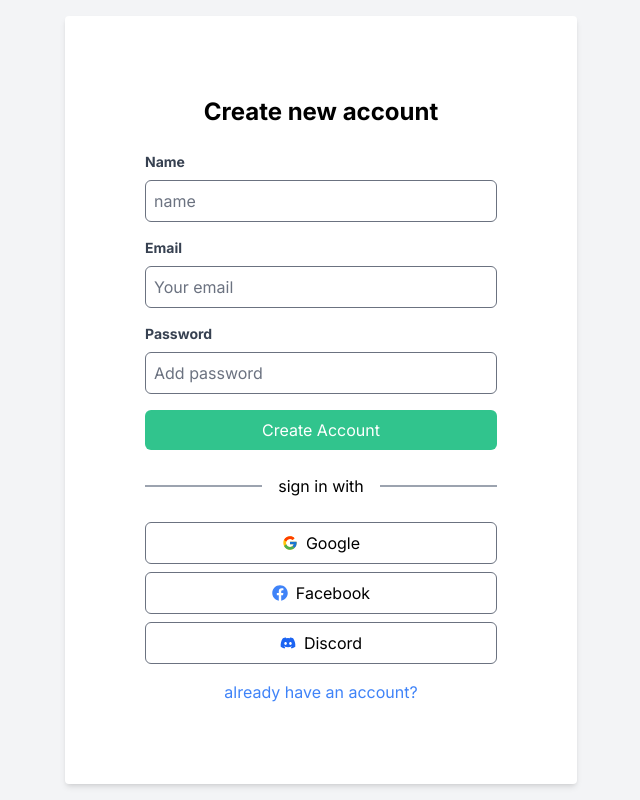
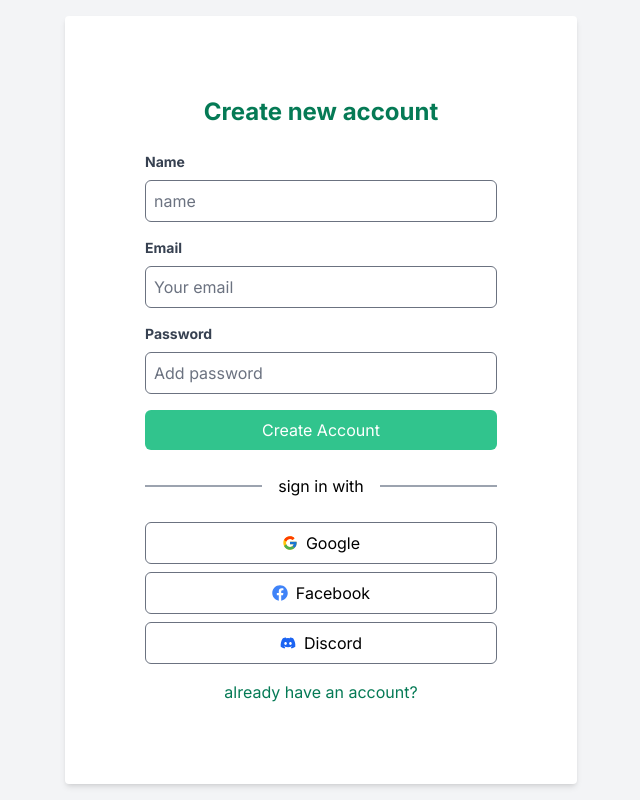
Before and after one commit to AHMEDNABIB/next_todo, a Next.js app: page /signup in a window 1280 px wide. Shown: the whole page, without its empty margins (319-959 px from the left). Built offline with nearby package versions, Linux system fonts and the light colour scheme.

Commit message:
set error message for required field in login and signup page

```diff
--- a/src/pages/login.tsx
+++ b/src/pages/login.tsx
@@ -12,11 +12,24 @@ const Login = () => {
   const [email, setEmail] = useState('');
   const [password, setPassword] = useState('');
   const [rememberMe, setRememberMe] = useState(false);
+  const [emailError, setEmailError] = useState('');
+  const [passwordError, setPasswordError] = useState('');
+  const [loginError, setLoginError] = useState('');
 
 
 
   const handleLogin = async () => {
     try {
+      if(!email || !password){
+        if (!email) {
+          setEmailError('Email is required');
+        }
+        if (!password) {
+          setPasswordError('Password is required');
+        }
+        return;
+      }
+
       const result = await signIn('credentials', {
         redirect: false,
         email,
@@ -25,9 +38,9 @@ const Login = () => {
 
       if (result && !result.error) {
         console.log('Login successful');
-        console.log(result);
         router.push('/');
       } else {
+        setLoginError('Login failed!')
         console.error('Login failed:', result?.error || 'Unknown error');
       }
     } catch (error) {
@@ -39,12 +52,13 @@ const Login = () => {
   return (
     <div className="min-h-screen flex items-center justify-center bg-gray-100 w-full">
       <div className="bg-white  p-20 rounded shadow-md lg:w-2/5">
-        <h2 className="text-2xl font-bold mb-6 flex items-center justify-center">Login to your account</h2>
+        <h2 className="text-2xl font-bold mb-6 flex items-center justify-center text-green-600">Login to your account</h2>
         <form>
           <div className="mb-4">
             <label htmlFor="email" className="block text-gray-700 text-sm font-bold mb-2">
               Your email
             </label>
+            <div className="error-message text-red-500">{emailError}</div>
             <input
               type="email"
               id="email"
@@ -59,6 +73,7 @@ const Login = () => {
             <label htmlFor="password" className="block text-gray-700 text-sm font-bold mb-2">
               Password
             </label>
+            <div className="error-message text-red-500">{passwordError}</div>
             <input
               type="password"
               id="password"
@@ -86,6 +101,7 @@ const Login = () => {
               <a href="">Forgot Password?</a>
             </div>
           </div>
+          <div className="error-message text-red-500">{loginError}</div>
           <button
             type="submit"
             className="bg-green-400 text-white py-2 px-4 rounded-md hover:bg-green-500 w-full"
@@ -112,7 +128,7 @@ const Login = () => {
           <div className=" w-full border-gray-500 border py-2 px-4 rounded-md hover:border-gray-600 flex items-center justify-center">
           <button className="flex items-center" onClick={() => signIn('discord', { callbackUrl: '/' })}><FaDiscord className="mr-2 text-blue-600" /> Discord</button>
           </div>
-          <div className="mt-4 text-blue-500 hover:underline cursor-pointer">
+          <div className="mt-4 text-blue-500 hover:underline cursor-pointer text-green-600">
             <Link href="/signup">create new account?</Link>
           </div>
         </div>
--- a/src/pages/signup.tsx
+++ b/src/pages/signup.tsx
@@ -11,9 +11,13 @@ const SignUp = () => {
   const [name, setName] = useState('');
   const [email, setEmail] = useState('');
   const [password, setPassword] = useState('');
+  const [error, setError] = useState('');
 
   const handleSignUp = async () => {
     try {
+      if( !name || !email || !password ){
+        setError('There was a problem with your submission. Please review  the fields above!')
+      }
         const response = await fetch('http://localhost:3001/api/user/register', {
           method: 'POST',
           headers: {
@@ -41,7 +45,7 @@ const SignUp = () => {
   return (
     <div className="min-h-screen flex items-center justify-center bg-gray-100 w-full">
       <div className="bg-white p-20 rounded shadow-md lg:w-2/5">
-        <h2 className="text-2xl font-bold mb-6 flex items-center justify-center">Create new account</h2>
+        <h2 className="text-2xl font-bold mb-6 flex items-center justify-center text-green-600">Create new account</h2>
         <form>
           <div className="mb-4">
             <label htmlFor="name" className="block text-gray-700 text-sm font-bold mb-2">
@@ -85,6 +89,7 @@ const SignUp = () => {
               onChange={(e)=>setPassword(e.target.value)}
             />
           </div>
+          <div className="error-message text-red-500">{error}</div>
           <button
             type="submit"
             className="bg-green-400 text-white py-2 px-4 rounded-md hover:bg-green-500 w-full"
@@ -111,7 +116,7 @@ const SignUp = () => {
           <div className=" w-full border-gray-500 border py-2 px-4 rounded-md hover:border-gray-600 flex items-center justify-center">
           <button className="flex items-center" onClick={() => signIn('discord', { callbackUrl: '/' })}><FaDiscord className="mr-2 text-blue-600" /> Discord</button>
           </div>
-          <div className="mt-4 text-blue-500 hover:underline cursor-pointer">
+          <div className="mt-4 text-blue-500 hover:underline cursor-pointer text-green-600">
             <Link href="/login">already have an account?</Link>
           </div>
         </div>
```
